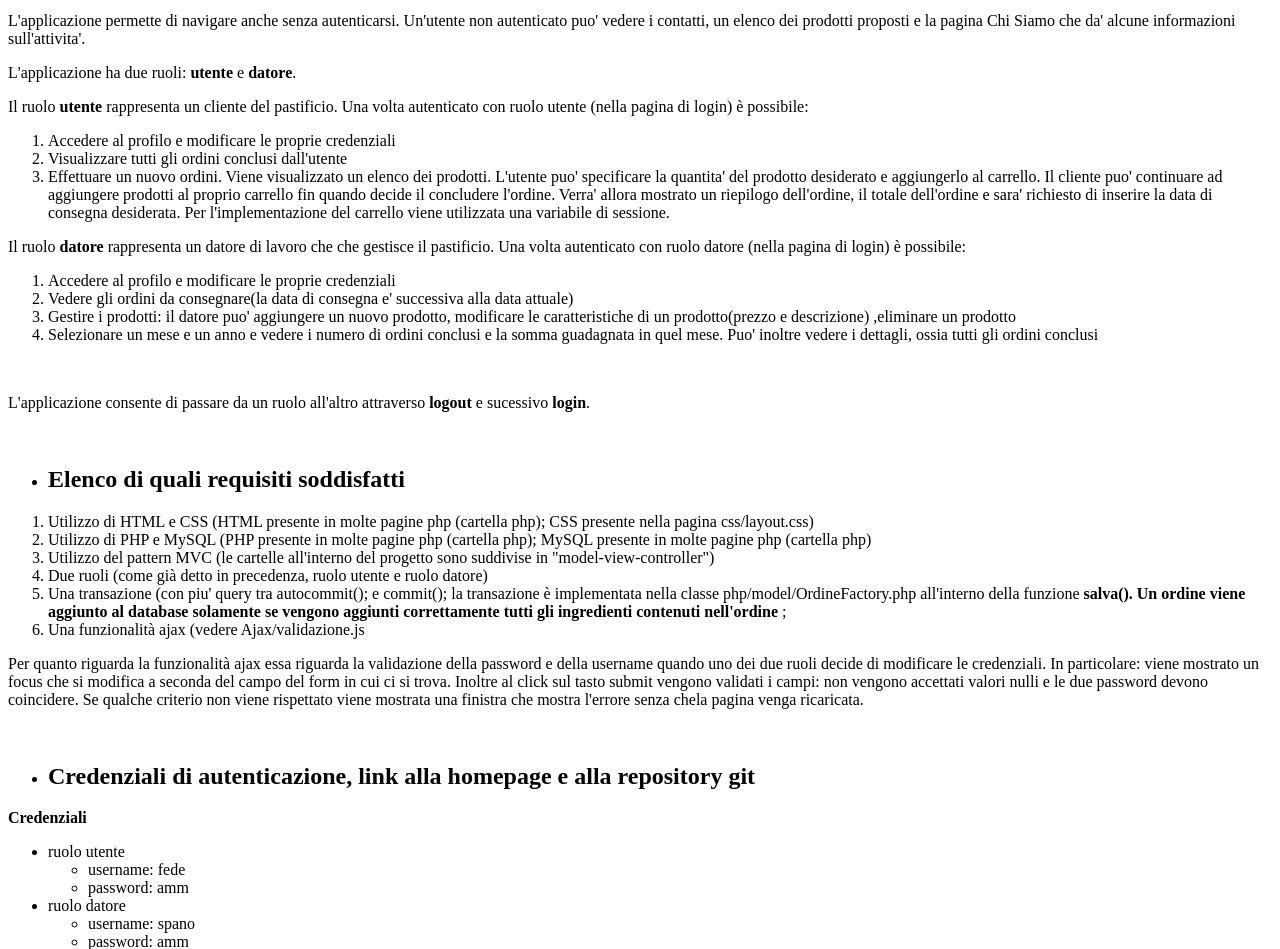
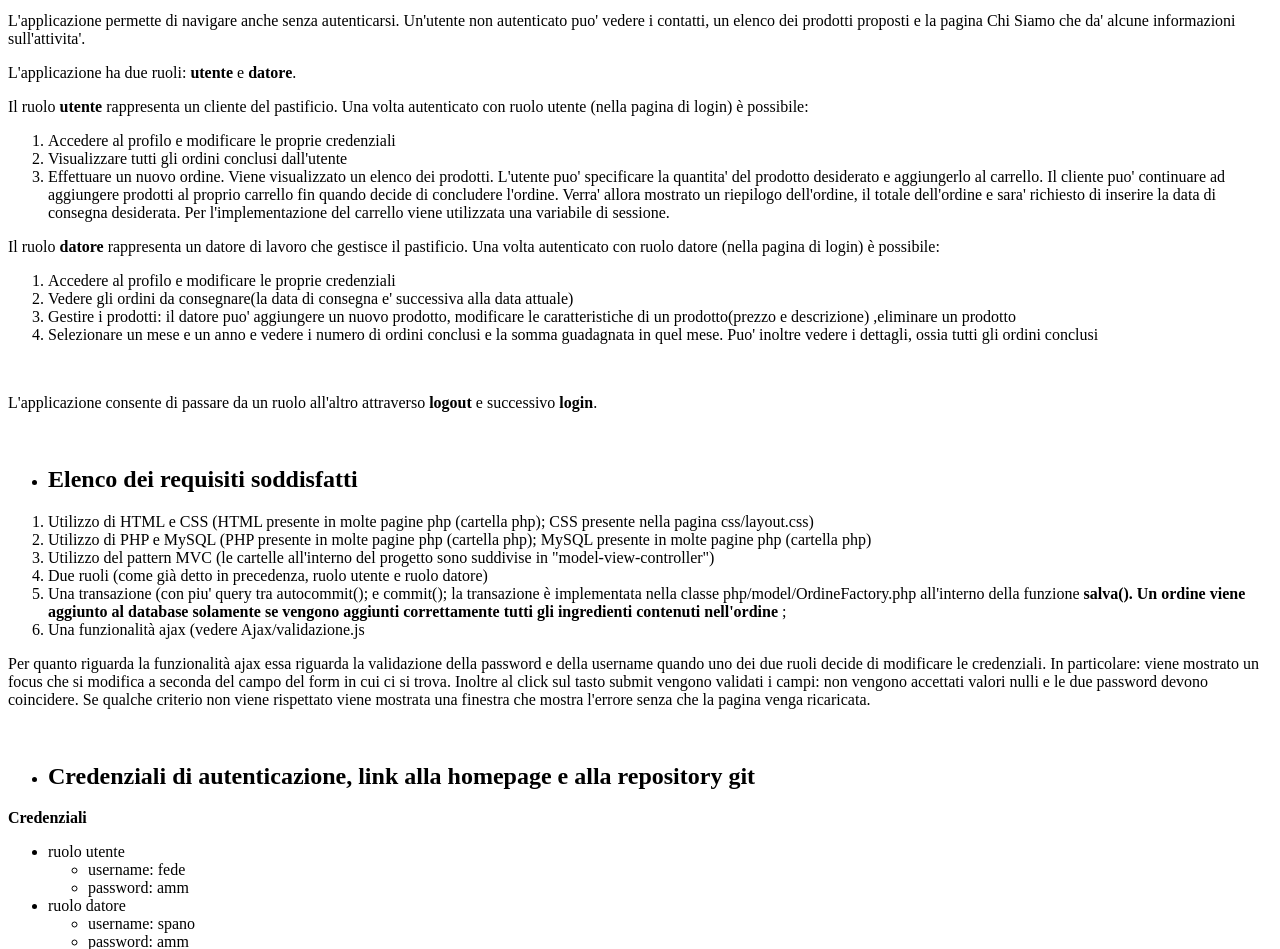
Before and after one commit to muceliFederica/progettoAMM, a PHP site: page /Descrizione.php in a window 1280 px wide. Shown: the part 195-1144 px from the top of the page. Run offline with PHP 8.4, Linux system fonts and the light colour scheme.

Commit message:
progetto

```diff
--- a/ProgettoAMM2015/Descrizione.php
+++ b/ProgettoAMM2015/Descrizione.php
@@ -10,7 +10,8 @@
         <ul>
             <li><h2><strong> Descrizione dell'applicazione </strong></h2></li>
         </ul>
-        <p> L'applicazione gestisce prodotti offerti da un pastificio alla propria clientela.<br>
+        <p>
+		L'applicazione gestisce prodotti offerti da un pastificio alla propria clientela.<br>
             I prodotti si caratterizzano per: <br>
         </p>
             <ol>
@@ -35,14 +36,14 @@
             <ol>
                 <li>Accedere al profilo e modificare le proprie credenziali</li>
                 <li>Visualizzare tutti gli ordini conclusi dall'utente</li>
-                <li>Effettuare un nuovo ordini. Viene visualizzato un elenco dei prodotti. L'utente puo' specificare la quantita' del prodotto
-					desiderato e aggiungerlo al carrello. Il cliente puo' continuare ad aggiungere prodotti al proprio carrello fin quando decide il
-					concludere l'ordine. Verra' allora mostrato un riepilogo dell'ordine, il totale dell'ordine e sara' richiesto di inserire la data di
-					consegna desiderata. Per l'implementazione del carrello viene utilizzata una variabile di sessione.</li>
+                <li>Effettuare un nuovo ordine. Viene visualizzato un elenco dei prodotti. L'utente puo' specificare la quantita' del prodotto
+		desiderato e aggiungerlo al carrello. Il cliente puo' continuare ad aggiungere prodotti al proprio carrello fin quando decide di
+		concludere l'ordine. Verra' allora mostrato un riepilogo dell'ordine, il totale dell'ordine e sara' richiesto di inserire la data di
+		consegna desiderata. Per l'implementazione del carrello viene utilizzata una variabile di sessione.</li>
             </ol>
 
         <p>
-            Il ruolo <b>datore</b> rappresenta un datore di lavoro che che gestisce il pastificio.
+            Il ruolo <b>datore</b> rappresenta un datore di lavoro che gestisce il pastificio.
             Una volta autenticato con ruolo datore (nella pagina di login) è possibile:<br>
         </p>
 
@@ -57,13 +58,13 @@
 
         <br>
         <p>
-            L'applicazione consente di passare da un ruolo all'altro attraverso <b> logout </b> e sucessivo
+            L'applicazione consente di passare da un ruolo all'altro attraverso <b> logout </b> e successivo
             <b> login</b>.
         </p>
         <br>
 
         <ul>
-            <li><h2><strong> Elenco di quali requisiti soddisfatti </strong></h2></li>
+            <li><h2><strong> Elenco dei requisiti  soddisfatti </strong></h2></li>
         </ul>
 
             <ol>
@@ -73,7 +74,7 @@
                 <li>Due ruoli (come già detto in precedenza, ruolo utente e ruolo datore)</li>
                 <li>Una transazione (con piu' query tra autocommit(); e commit(); la transazione è implementata
                     nella classe php/model/OrdineFactory.php all'interno della funzione <b>salva().
-					Un ordine viene aggiunto al database solamente se vengono aggiunti correttamente tutti gli ingredienti contenuti nell'ordine </b>;</li>
+		Un ordine viene aggiunto al database solamente se vengono aggiunti correttamente tutti gli ingredienti contenuti nell'ordine </b>;</li>
                 <li>Una funzionalità ajax (vedere Ajax/validazione.js </li>
             </ol>
 
@@ -82,7 +83,7 @@
             username quando uno dei due ruoli decide di modificare le credenziali. In particolare:
             viene mostrato un focus che si modifica a seconda del campo del form in cui ci si trova.
 			Inoltre al click sul tasto submit vengono validati i campi: non vengono accettati valori nulli e le due password devono coincidere.
-			Se qualche criterio non viene rispettato viene mostrata una finistra che mostra l'errore senza chela pagina venga ricaricata.
+			Se qualche criterio non viene rispettato viene mostrata una finestra che mostra l'errore senza che la pagina venga ricaricata.
         </p>
         <br>
 
--- a/ProgettoAMM2015/css/layout.css
+++ b/ProgettoAMM2015/css/layout.css
@@ -4,8 +4,6 @@
 	width: 100%;
 	height:100%;
 	overflow:scroll;
-
-
 }
 
 #pagina{
@@ -137,7 +135,7 @@ input[type=submit]:hover, button:hover{
 }
 
 li{
-		list-style: none;
+	list-style: none;
 }
 
 
@@ -364,7 +362,7 @@ tr.alt-row, tr.alt-row td{
 
     #header{
         clear: both;
-        height: 250px;
+        height: 5%;
     }
 
     #header, #footer{
```
